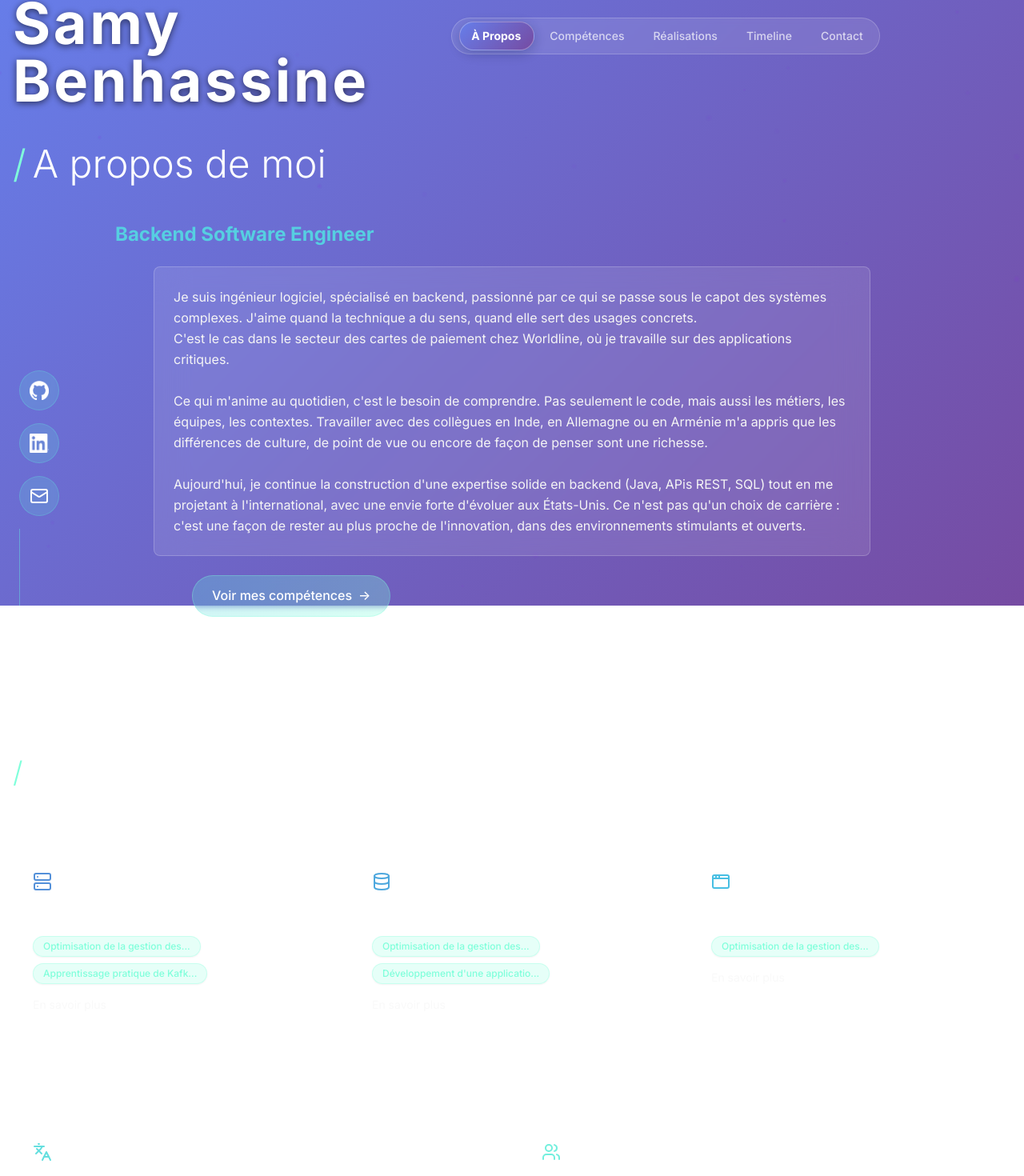
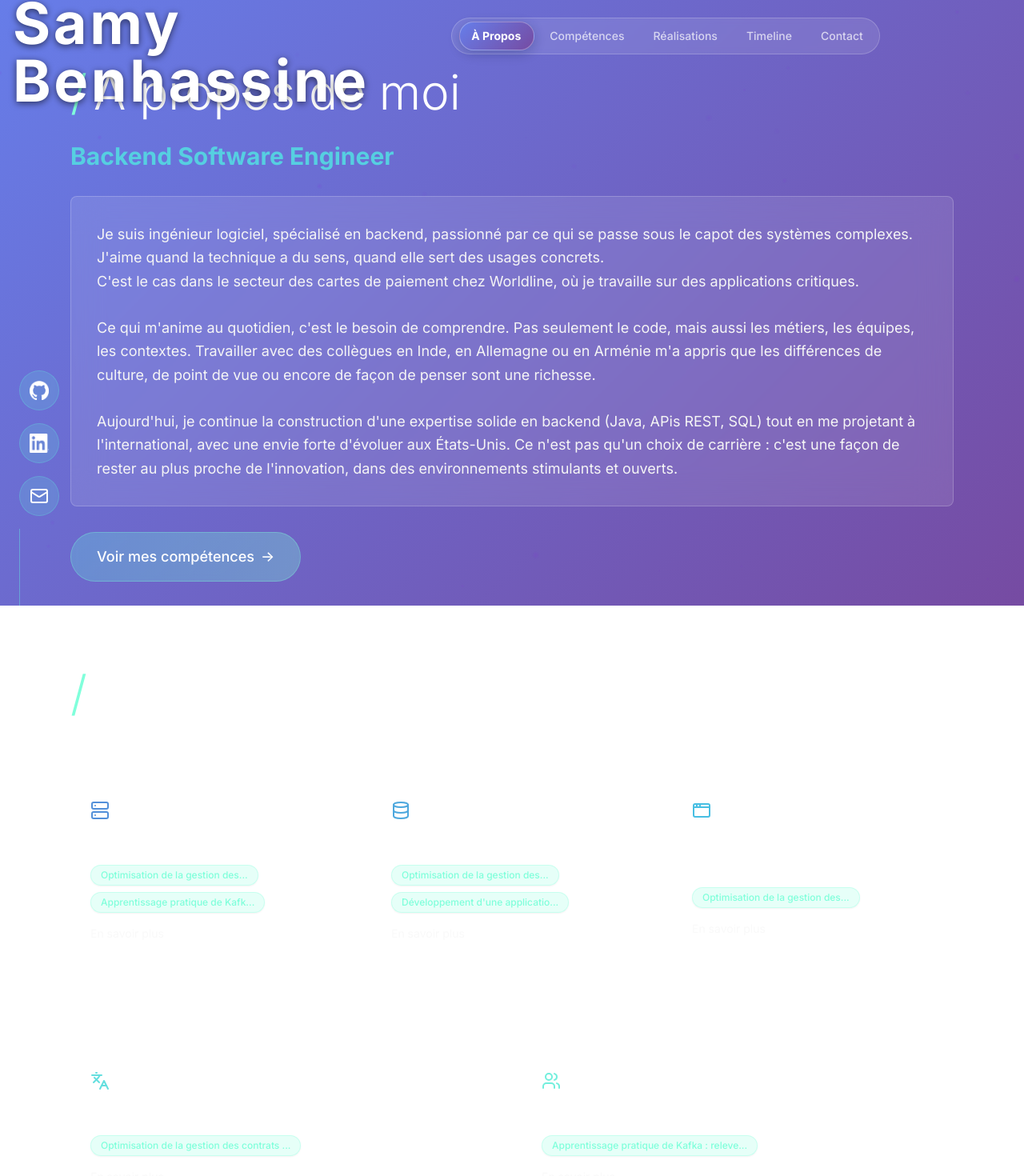
Before and after one commit to SamyBenhassine/PortfolioB, a React (Vite) app: page / in a window 1280 px wide. Shown: the part 43-1513 px from the top of the page at 80% size. Built offline with nearby package versions, Linux system fonts and the light colour scheme.

Commit message:
fix: improve layout by removing narrow containers, large margins, and excessive section spacing

```diff
--- a/src/App.tsx
+++ b/src/App.tsx
@@ -44,25 +44,11 @@ function App() {
 
       <main className="relative">
         {/* All sections now have transparent backgrounds to show the gradient */}
-        <div className="section-spacing">
-          <About />
-        </div>
-
-        <div className="section-spacing">
-          <Skills />
-        </div>
-
-        <div className="section-spacing">
-          <Projects />
-        </div>
-
-        <div className="section-spacing">
-          <Timeline />
-        </div>
-
-        <div className="section-spacing">
-          <Contact />
-        </div>
+        <About />
+        <Skills />
+        <Projects />
+        <Timeline />
+        <Contact />
       </main>
     </div>
   );
--- a/src/components/About.tsx
+++ b/src/components/About.tsx
@@ -2,19 +2,19 @@ import React from 'react';
 
 const About: React.FC = () => {
   return (
-    <section id="about" className="py-20 min-h-screen flex items-center">
-      <div className="container mx-auto px-4 max-w-7xl">
-        <div className="mt-24 md:mt-32">
-          <h1 className="text-4xl md:text-5xl font-light mb-6 text-white">
+    <section id="about" className="py-12 min-h-screen flex items-center">
+      <div className="container mx-auto px-6 max-w-6xl">
+        <div className="mt-16 md:mt-20">
+          <h1 className="text-5xl md:text-6xl font-light mb-8 text-white">
             <span className="text-coolors-green-bright">/</span>
             <span className="ml-2">A propos de moi</span>
           </h1>
-          <div className="mt-8 md:mt-12">
-            <h3 className="text-2xl font-bold mb-6 text-coolors-cyan-light ml-32">
+          <div className="mt-6 md:mt-8">
+            <h3 className="text-3xl font-bold mb-8 text-coolors-cyan-light">
                Backend Software Engineer
             </h3>
-            <div className="glass-card p-6 border-l-4 border-coolors-green-bright mb-6 rounded-lg max-w-4xl mx-auto">
-              <p className="text-gray-100 leading-relaxed">
+            <div className="glass-card p-8 border-l-4 border-coolors-green-bright mb-8 rounded-lg">
+              <p className="text-gray-100 leading-relaxed text-lg">
               Je suis ingénieur logiciel, spécialisé en backend, passionné par ce qui se passe sous le capot des systèmes complexes. J'aime quand la technique a du sens, quand elle sert des usages concrets.<br />
               C'est le cas dans le secteur des cartes de paiement chez Worldline, où je travaille sur des applications critiques.<br />
               <br />
@@ -25,7 +25,7 @@ Aujourd'hui, je continue la construction d'une expertise solide en backend (Java
             </div>
             <a
               href="#skills"
-              className="inline-flex items-center px-6 py-3 rounded-full bg-gradient-to-r from-coolors-cyan-medium/30 to-coolors-green-bright/30 text-white hover:from-coolors-cyan-medium hover:to-coolors-green-bright transition-all duration-300 font-medium backdrop-blur-sm border border-coolors-green-bright/30 hover:scale-105 ml-56"
+              className="inline-flex items-center px-8 py-4 rounded-full bg-gradient-to-r from-coolors-cyan-medium/30 to-coolors-green-bright/30 text-white hover:from-coolors-cyan-medium hover:to-coolors-green-bright transition-all duration-300 font-medium backdrop-blur-sm border border-coolors-green-bright/30 hover:scale-105 text-lg"
             >
               <span>Voir mes compétences</span>
               <span className="ml-2 transition-transform duration-300 group-hover:translate-x-1">→</span>
--- a/src/components/Skills.tsx
+++ b/src/components/Skills.tsx
@@ -170,15 +170,15 @@ const Skills: React.FC = () => {
   }, [allSkills]);
 
   return (
-    <section id="skills" className="pt-8 pb-20 min-h-screen flex items-center">
-      <div className="container mx-auto px-4 max-w-7xl">
+    <section id="skills" className="pt-8 pb-12 min-h-screen flex items-center">
+      <div className="container mx-auto px-6 max-w-6xl">
         <div className="pt-2 md:pt-0">
           <div className="flex justify-between items-baseline mb-8">
-            <h2 className="text-3xl md:text-4xl font-light mb-12 tracking-tight text-center text-white">
+            <h2 className="text-5xl md:text-6xl font-light mb-12 tracking-tight text-center text-white">
               <span className="text-coolors-green-bright">/</span>
               <span className="ml-2">Compétences</span>
             </h2>
-            <h3 className="text-xl md:text-2xl font-semibold text-white mt-8">
+            <h3 className="text-2xl md:text-3xl font-semibold text-white mt-8">
               Techniques
             </h3>
           </div>
--- a/src/index.css
+++ b/src/index.css
@@ -161,7 +161,7 @@ html {
 
 /* Section spacing without background colors */
 .section-spacing {
-  padding: 1rem 0;
+  padding: 0;
   position: relative;
 }
 
```
